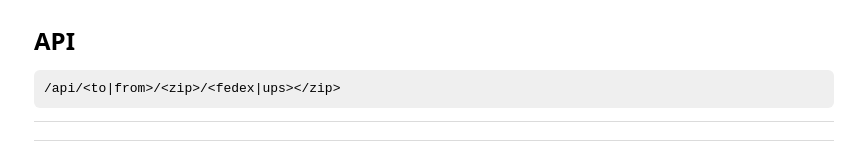
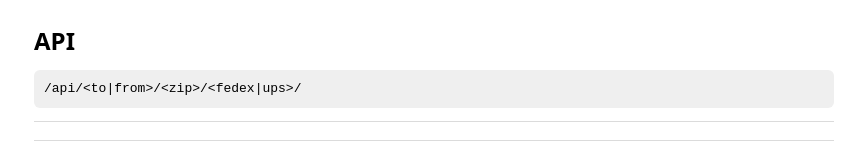
Before and after one commit to manishrc/ground-maps-api, a Next.js app: page / in a window 1280 px wide. Shown: the part 166-318 px from the top of the page, without its empty margins (206-1071 px from the left). Built offline with nearby package versions, Linux system fonts and the light colour scheme.

Commit message:
fix typo in API doc

```diff
--- a/pages/index.js
+++ b/pages/index.js
@@ -55,7 +55,7 @@
 
         <h2>API</h2>
         <pre>
-          <code>{"/api/<to|from>/<zip>/<fedex|ups></zip>"}</code>
+          <code>{"/api/<to|from>/<zip>/<fedex|ups>/"}</code>
         </pre>
       </main>
 
```
